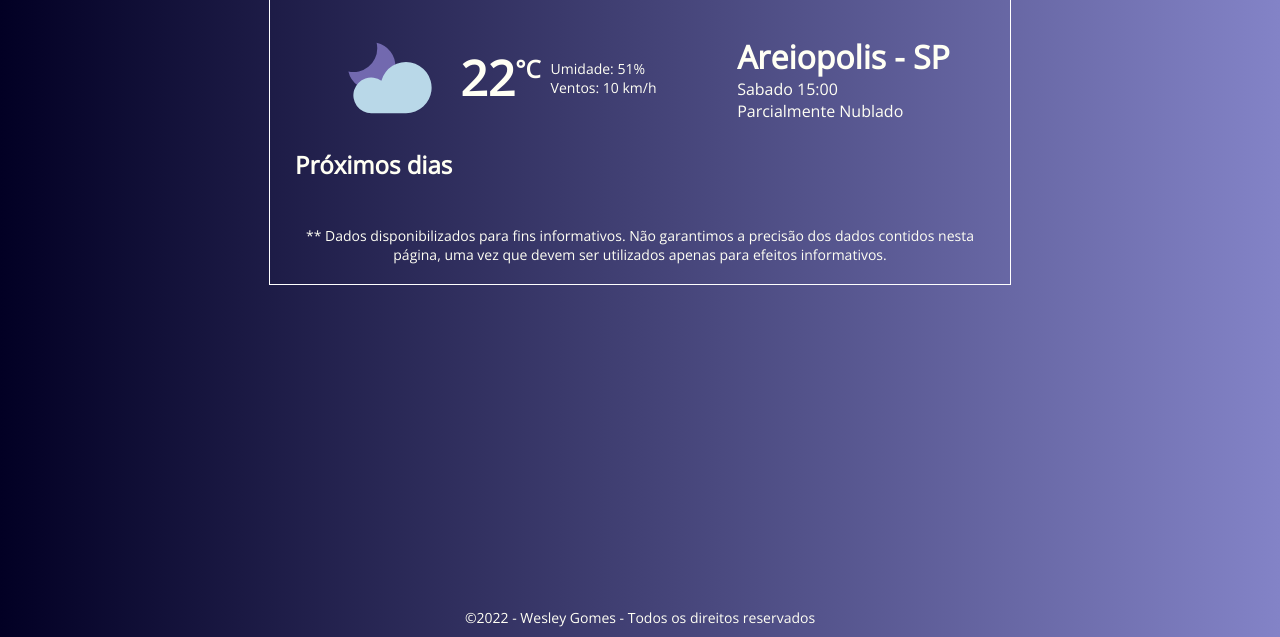
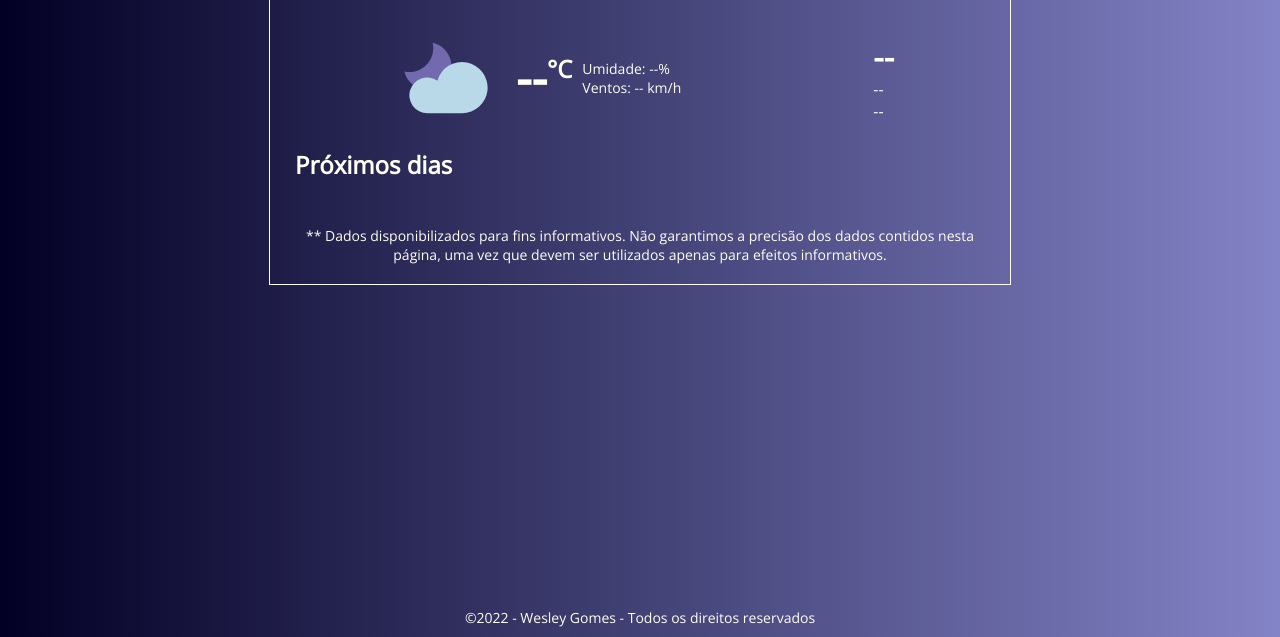
Before and after one commit to wesleygsilva/Weather-Forecast, a plain HTML site: page public/index.html in a window 1280 px wide. Shown: the part 163-800 px from the top of the page. Drawn offline with nearby package versions, Linux system fonts and the light colour scheme; no server answers.

Commit message:
No implements animations. Set default values of --

```diff
--- a/public/index.html
+++ b/public/index.html
@@ -27,17 +27,17 @@
             <div class="weather-widged">
                 <div class="weather-widget-main">
                     <img class="weather-widget-img" src="../src/images/moon cloud.svg" alt="" data-js="widget-main-icon">
-                    <div class="weather-widget-temperature"><h1 data-js="widget-main-temperature">22</h1><span>°C</span></div>
+                    <div class="weather-widget-temperature"><h1 data-js="widget-main-temperature">--</h1><span>°C</span></div>
                     <div class="weather-widget-info">
-                        <p class="weather-widget-humidity">Umidade: <span class="humidity" data-js="humidity">51</span>%</p>
-                        <p class="weather-widget-wind-speed">Ventos: <span class="wind-speed" data-js="wind-speed">10 km/h</span> </p>
+                        <p class="weather-widget-humidity">Umidade: <span class="humidity" data-js="humidity">--</span>%</p>
+                        <p class="weather-widget-wind-speed">Ventos: <span class="wind-speed" data-js="wind-speed">-- km/h</span> </p>
                     </div>
                 </div>
 
                 <div class="weather-widget-data">
-                    <p class="weather-widget-city" data-js="city">Areiopolis - SP</p>
-                    <p class="weather-widget-time" data-js="date-hour">Sabado 15:00</p>
-                    <p class="weather-widget-condition" data-js="weather-description">Parcialmente Nublado</p>
+                    <p class="weather-widget-city" data-js="city">--</p>
+                    <p class="weather-widget-time" data-js="date-hour">--</p>
+                    <p class="weather-widget-condition" data-js="weather-description">--</p>
                 </div>
             </div>
 
--- a/src/js/script.js
+++ b/src/js/script.js
@@ -112,6 +112,7 @@ const setIconForecast = (description, hour, isDay) => ({
 
 const showMainWeatherForecast = (internalWeatherForecastData) => {
     mainIcon.setAttribute('src', setIconForecast(internalWeatherForecastData.description, getHour()));
+    mainIcon.setAttribute('title', internalWeatherForecastData.description);
     temperature.innerHTML = internalWeatherForecastData.temp;
     humidity.innerHTML = internalWeatherForecastData.humidity;
     windSpeed.innerHTML = internalWeatherForecastData.wind_speedy;
```
